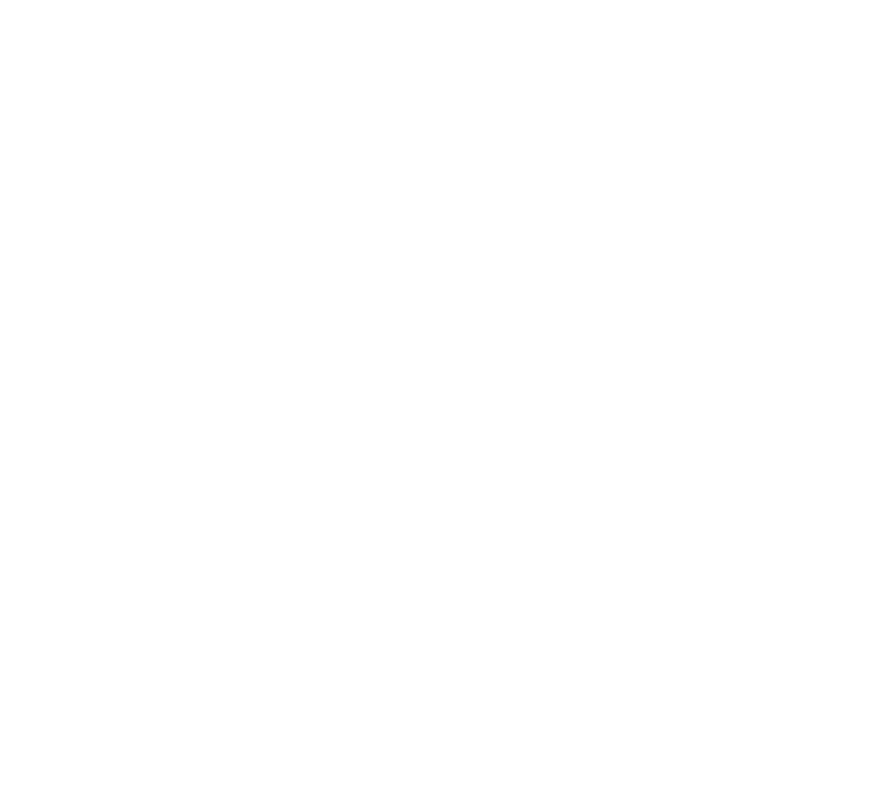
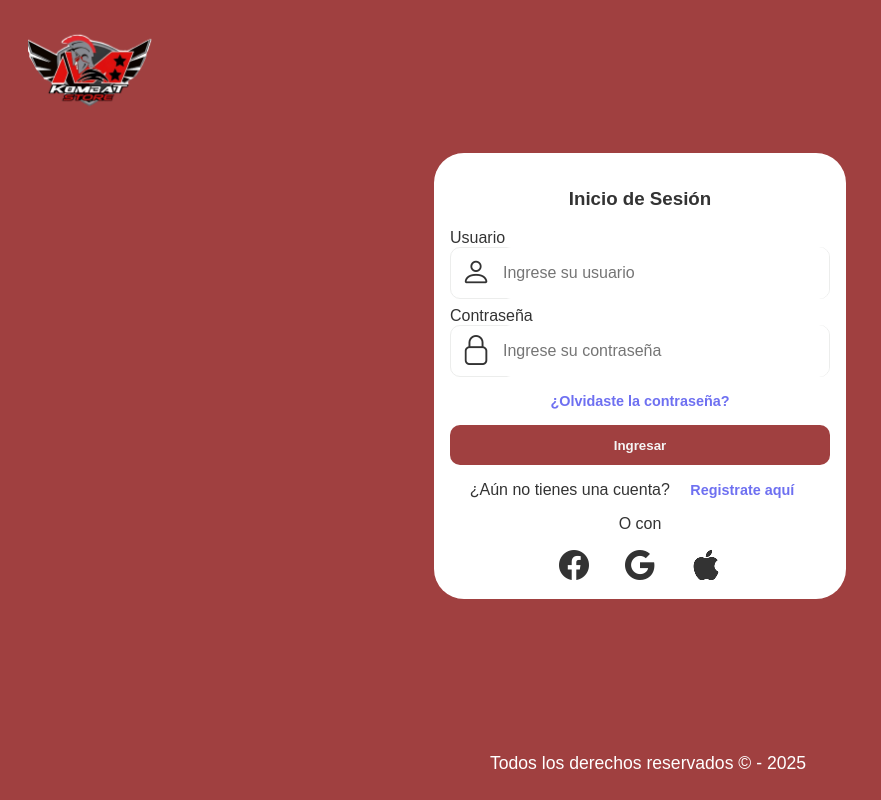
Before and after one commit to helzitom/proyecto_tpw, a plain HTML site: page login.html in a window 1280 px wide. Shown: the whole page, without its empty margins (0-881 px from the left). Drawn offline with nearby package versions, Linux system fonts and the light colour scheme.

Commit message:
Se realizó la pagina login.html con su respectivo css y se añadió la carpeta assets e img, revisar colores del login para las demás páginas

```diff
--- a/css/login.css
+++ b/css/login.css
@@ -0,0 +1,122 @@
+*{
+    font-family: sans-serif;
+}
+
+body{
+    background-color: #a04040;
+}
+
+.logo-container{
+    margin-left: 20px;
+}
+.header-logo{
+    width: 10%;
+    padding: 0;
+    margin: 0;
+}
+
+form{
+    max-width: 380px;
+    width: 100%;
+    margin: 0 auto;
+    background-color: white;
+    color: #333;
+    align-items: center;
+    text-align: center;
+    padding: 1rem;
+    border-radius: 30px;
+    >*{
+        display: block;
+    }
+}
+
+h3, i, a{
+    color: #333;
+    font-weight: bold;
+    text-decoration: none;
+}
+
+button{
+    width: 100%;
+    background-color: #a04040;
+    color: whitesmoke;
+    padding: .8rem;
+    font-weight: bold;
+    border: none;
+    border-radius: 10px;
+    transition: background-color .4s ease-in-out;
+}
+
+label{
+    text-align: left;
+    margin-top: .5rem;
+    font-size: 1rem;
+}
+
+.input-form {
+    display: flex;
+    border: 1.5px solid #ecedec;
+    border-radius: 10px;
+    height: 50px;
+    align-items: center;
+    padding-left: 10px;
+    transition: 0.1s ease-in-out;
+}
+
+input{
+    margin-left: 10px;
+    border-radius: 10px;
+    border: none;
+    width: 100%;
+    height: 100%;
+    font-size: 1rem;
+}
+
+.input-form:focus {
+    outline: none;
+    border: none;
+}
+
+.input-form:focus-within {
+    border: 1.5px solid #2d79f3;
+}
+
+
+a{
+    color: rgb(110, 112, 241);
+    font-size: .9rem;
+    padding: 1rem;
+}
+
+p{
+    font-size:1rem;
+}
+
+i{
+    font-size: 30px;
+}
+
+.btn:hover {
+    background-color: #652828;
+}
+
+.form-container{
+    height: 60vh;
+    display: flex;
+    justify-content: center;
+    align-items: center;
+}
+
+footer {
+    position: fixed;
+    bottom: 0;
+    left: 0;
+    width: 100%;
+    color: white;
+    text-align: center;
+    padding: .5rem;
+}
+
+.copyright{
+    font-size: 1.1rem;
+}
--- a/login.html
+++ b/login.html
@@ -5,10 +5,48 @@
     <meta name="viewport" content="width=device-width, initial-scale=1.0">
     <title>Inicia Sesión o Registrate</title>
     <link rel="stylesheet" href="css/login.css">
+    <link rel="stylesheet" href="https://cdn.jsdelivr.net/npm/bootstrap-icons@1.13.1/font/bootstrap-icons.min.css">
 </head>
 <body>
-    <div>
-
+    <header>
+        <div class="logo-container">
+                    <img src="assets/img/logo.png" alt="Archivo no encontrado" class="header-logo">
+        </div>
+    </header>
+    <div class="form-container">
+        <form action="">
+            <h3>Inicio de Sesión</h3>
+            <label for="">Usuario</label>
+            <div class="input-form">
+                <i class="bi bi-person"></i>
+                <input type="text" class="input-usuario" placeholder="Ingrese su usuario">
+            </div>
+            <label for="">Contraseña</label>
+            <div class="input-form">
+                <i class="bi bi-lock"></i>
+                <input type="password" class="input-contraseña" placeholder="Ingrese su contraseña">
+            </div>
+            <a href="#">¿Olvidaste la contraseña?</a>
+            <button class="btn" type="submit">Ingresar</button>
+            <p>¿Aún no tienes una cuenta?
+                <a href="#">Registrate aquí</a>
+            </p>
+            <p>O con</p>
+            <div class="other-logins">
+                <a href="https://facebook.com">
+                    <i class="bi bi-facebook"></i>
+                </a>
+                <a href="https://gmail.com">
+                    <i class="bi bi-google"></i>
+                </a>
+                <a href="https://account.apple.com/sign-in">
+                    <i class="bi bi-apple"></i>
+                </a>
+            </div>
+        </form>
     </div>
+    <footer>
+    <p class="copyright">Todos los derechos reservados © - 2025</p>
+    </footer>
 </body>
 </html>
```
Also changed, not shown: assets/img/logo.png (added).
